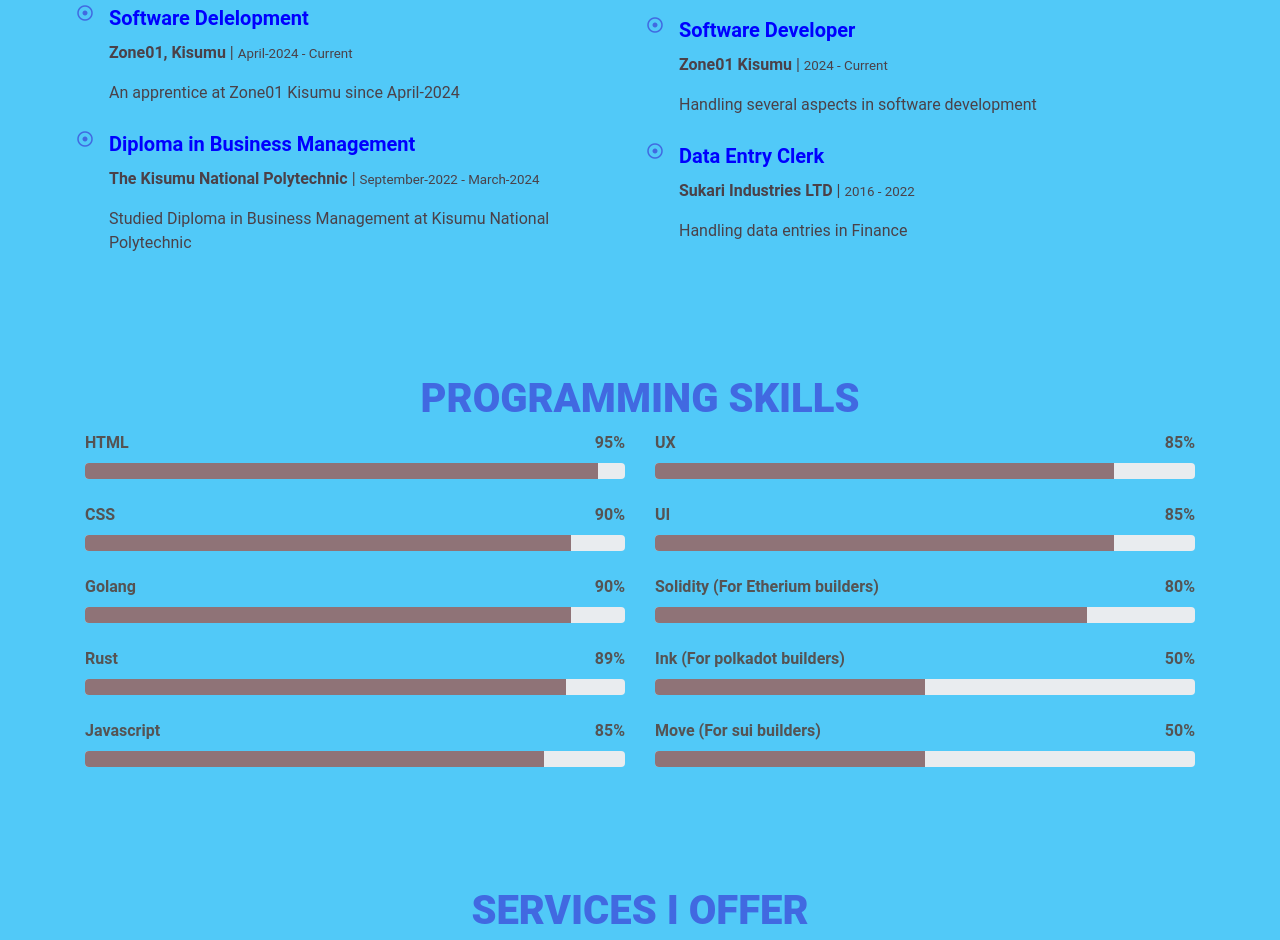
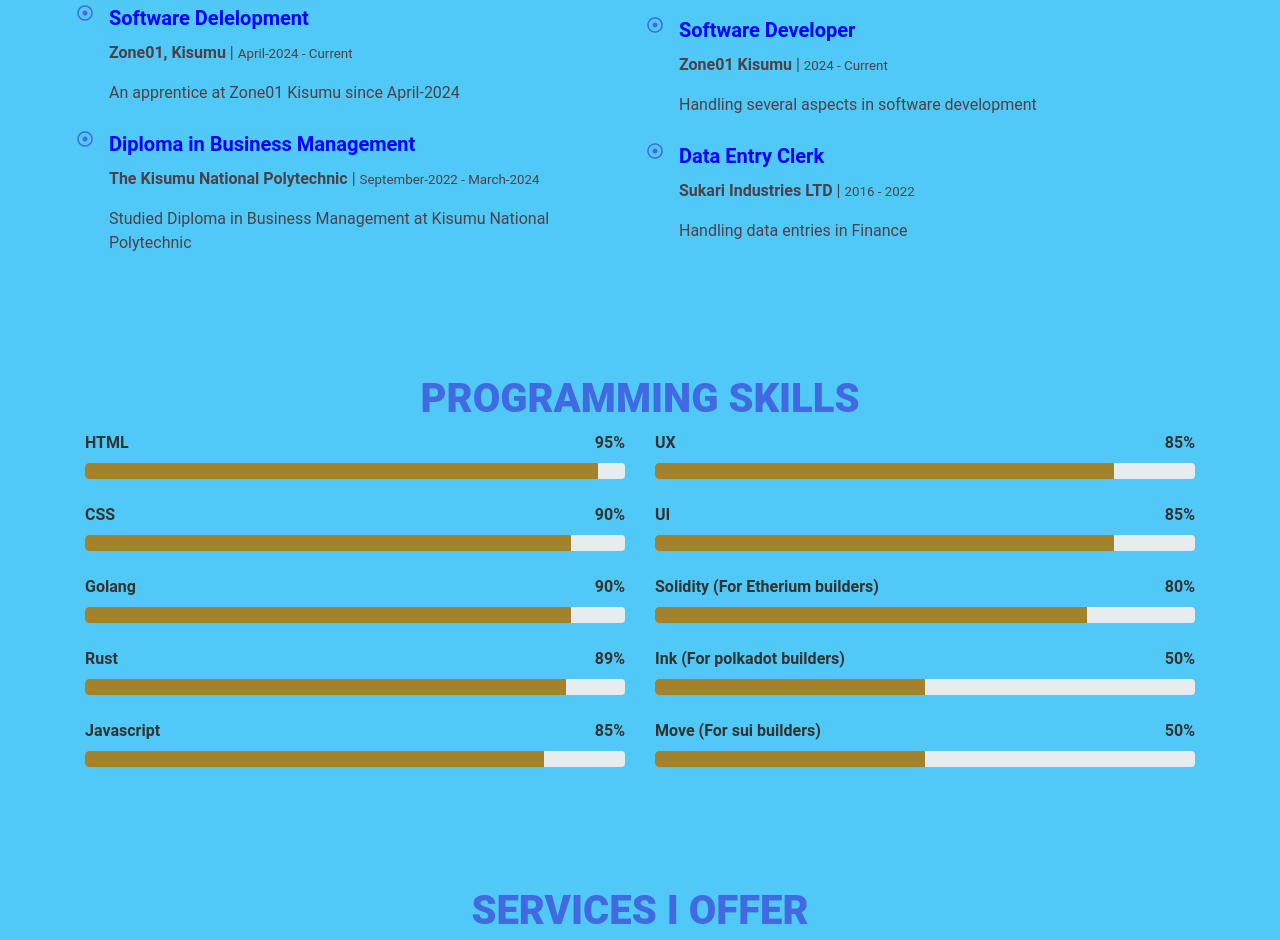
Before and after one commit to Vinolia-E/Vinolia-E.github.io, a plain HTML site: page index.html in a window 1280 px wide. Shown: the part 1752-2692 px from the top of the page. Drawn offline with nearby package versions, Linux system fonts and the light colour scheme.

Commit message:
feat: Updating skills bar colors

```diff
--- a/css/style.css
+++ b/css/style.css
@@ -57,7 +57,7 @@ h4,
 
 h6,
 .h6 {
-  color: rgb(85, 83, 83);
+  color: rgb(49, 51, 49);
 }
 
 h1,
@@ -1248,7 +1248,7 @@ fieldset:disabled a.btn {
 }
 
 .bg-danger {
-  background-color: #8f7377 !important;
+  background-color: rgb(165, 130, 42) !important;
 }
 
 .d-none {
```
